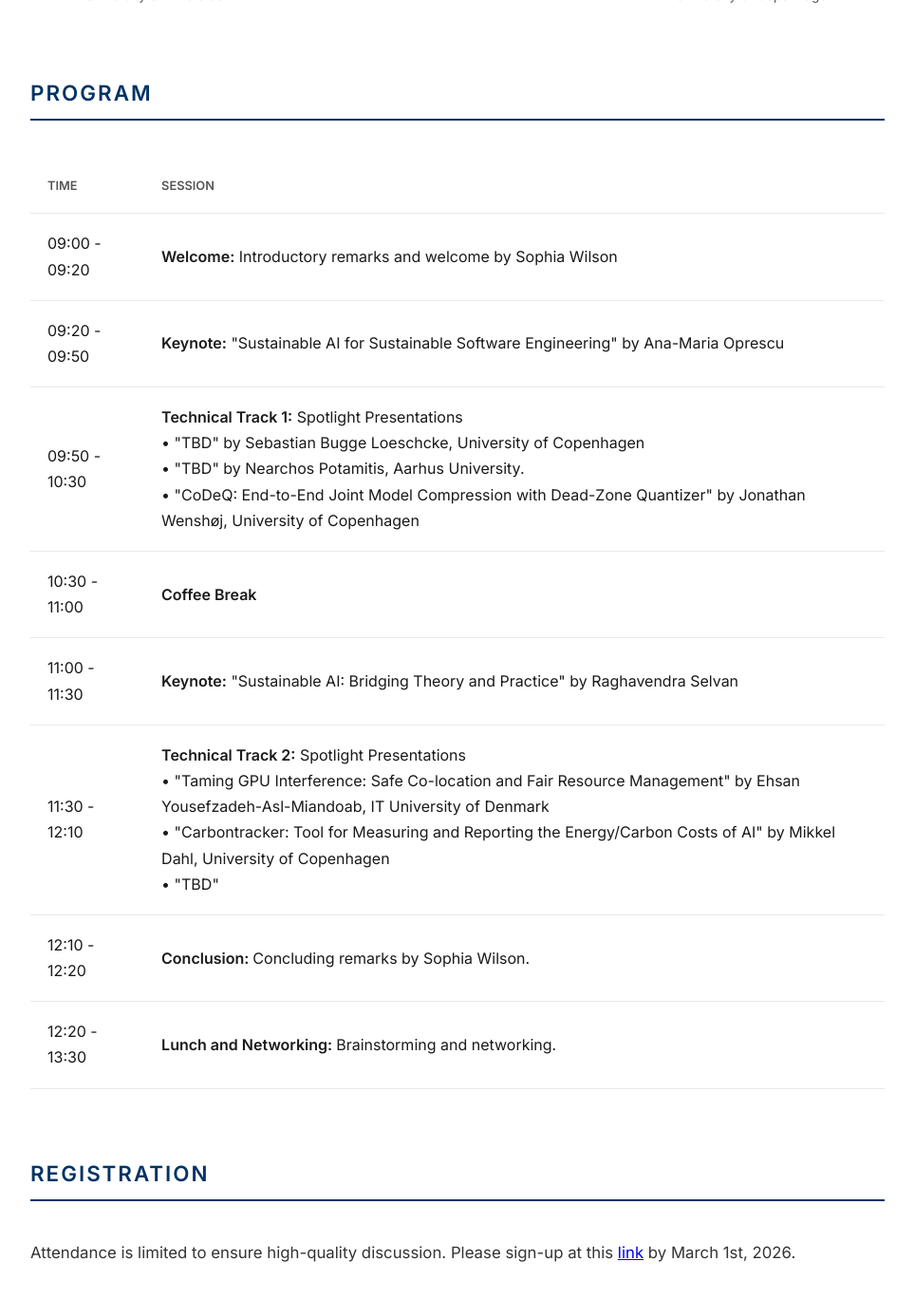
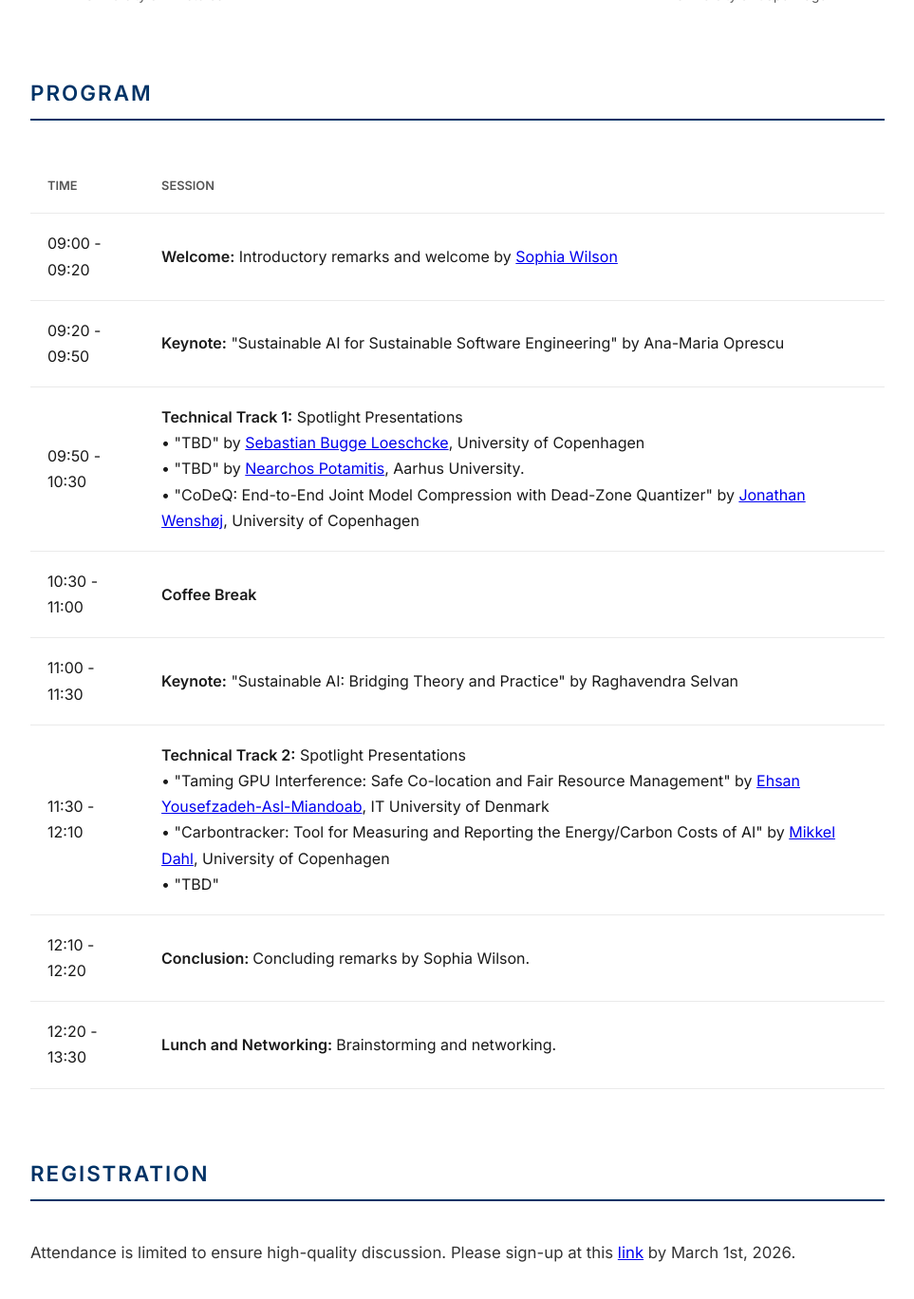
Before and after one commit to saintslab/saintslab.github.io, a Jekyll site: the page workshop2026/index.html, which Jekyll copies as it is, in a window 1280 px wide and 1400 px high, scrolled down 1411 px. Shown: the top 1368 px of the window at 95% size, without its empty margins (158-1121 px from the left). Built offline with Jekyll 4.4.1, drawn with Linux system fonts in a browser that asks for light colours; some of the changed lines change nothing that is shown.

Commit message:
Add profiles

```diff
--- a/workshop2026/index.html
+++ b/workshop2026/index.html
@@ -246,7 +246,7 @@
             <tbody>
                 <tr>
                     <td>09:00 - 09:20</td>
-                    <td><strong>Welcome:</strong> Introductory remarks and welcome by Sophia Wilson </td>
+                    <td><strong>Welcome:</strong> Introductory remarks and welcome by <a href="https://sophiawilson18.github.io/">Sophia Wilson<a/> </td>
                 </tr>
                 <tr>
                     <td>09:20 - 09:50</td>
@@ -255,9 +255,9 @@
                 <tr>
                     <td>09:50 - 10:30</td>
                     <td><strong>Technical Track 1:</strong> Spotlight Presentations <br>
-                &#x2022; "TBD" by Sebastian Bugge Loeschcke, University of Copenhagen <br>
-                &#x2022; "TBD" by Nearchos Potamitis, Aarhus University. <br>
-                &#x2022; "CoDeQ: End-to-End Joint Model Compression with Dead-Zone Quantizer" by Jonathan Wenshøj, University of Copenhagen <br>
+                &#x2022; "TBD" by <a href="https://sebulo.github.io/">Sebastian Bugge Loeschcke</a>, University of Copenhagen <br>
+                &#x2022; "TBD" by <a href="https://scholar.google.com/citations?user=AbPMQm4AAAAJ&hl=en">Nearchos Potamitis</a>, Aarhus University. <br>
+                &#x2022; "CoDeQ: End-to-End Joint Model Compression with Dead-Zone Quantizer" by <a href="https://saintslab.github.io/people/jonathan/">Jonathan Wenshøj</a>, University of Copenhagen <br>
 
                 </td>
                 </tr>
@@ -272,8 +272,8 @@
                 <tr>
                     <td>11:30 - 12:10</td>
                     <td><strong>Technical Track 2:</strong> Spotlight Presentations<br>
-                    &#x2022; "Taming GPU Interference: Safe Co-location and Fair Resource Management" by 	Ehsan Yousefzadeh-Asl-Miandoab, IT University of Denmark <br>
-                &#x2022; "Carbontracker: Tool for Measuring and Reporting the Energy/Carbon Costs of AI" by Mikkel Dahl, University of Copenhagen <br>
+                    &#x2022; "Taming GPU Interference: Safe Co-location and Fair Resource Management" by 	<a href="https://ehsanyousefzadehasl.github.io/ehsanyousefzadehasl/">Ehsan Yousefzadeh-Asl-Miandoab</a>, IT University of Denmark <br>
+                &#x2022; "Carbontracker: Tool for Measuring and Reporting the Energy/Carbon Costs of AI" by <a href="https://saintslab.github.io/people/mikkel/">Mikkel Dahl</a>, University of Copenhagen <br>
                 &#x2022; "TBD" <br>
 </td>
                 </tr>
```
